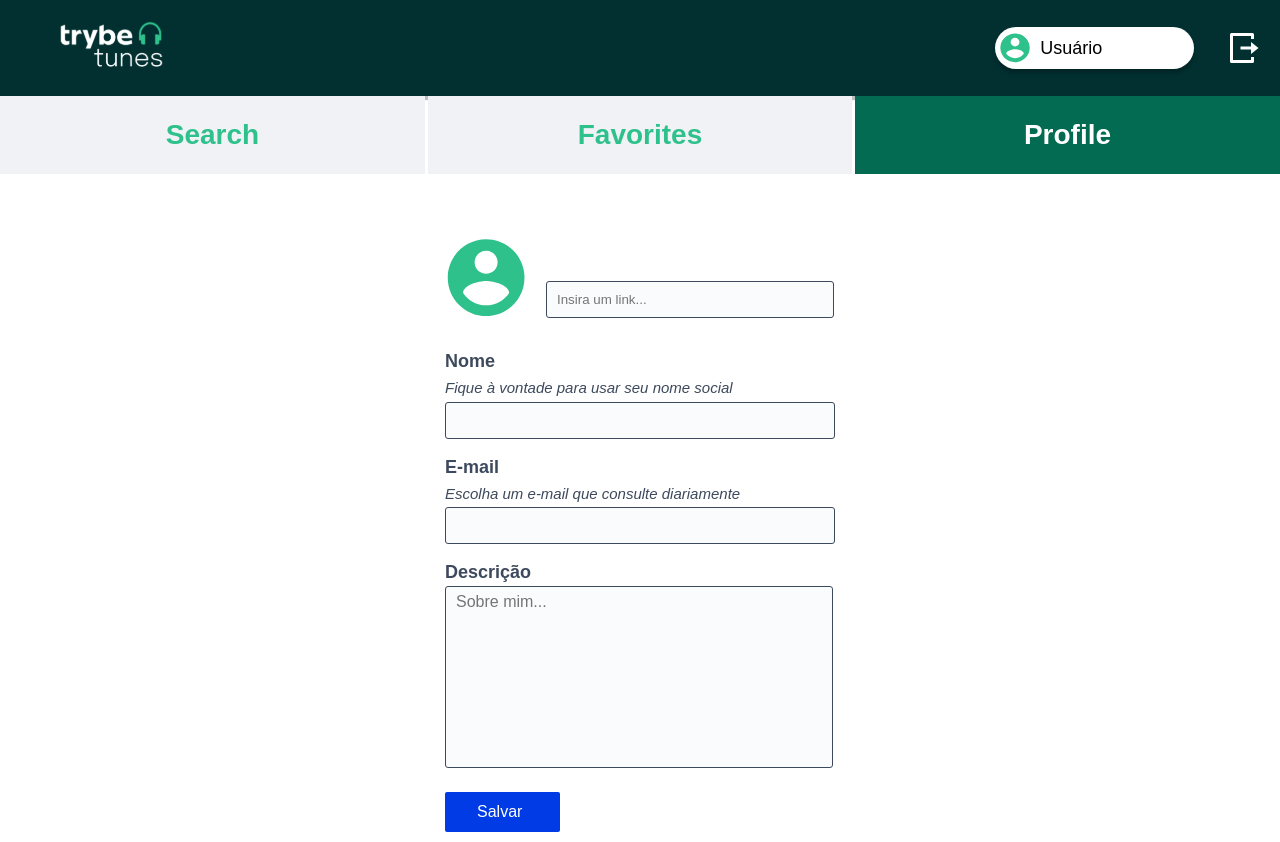
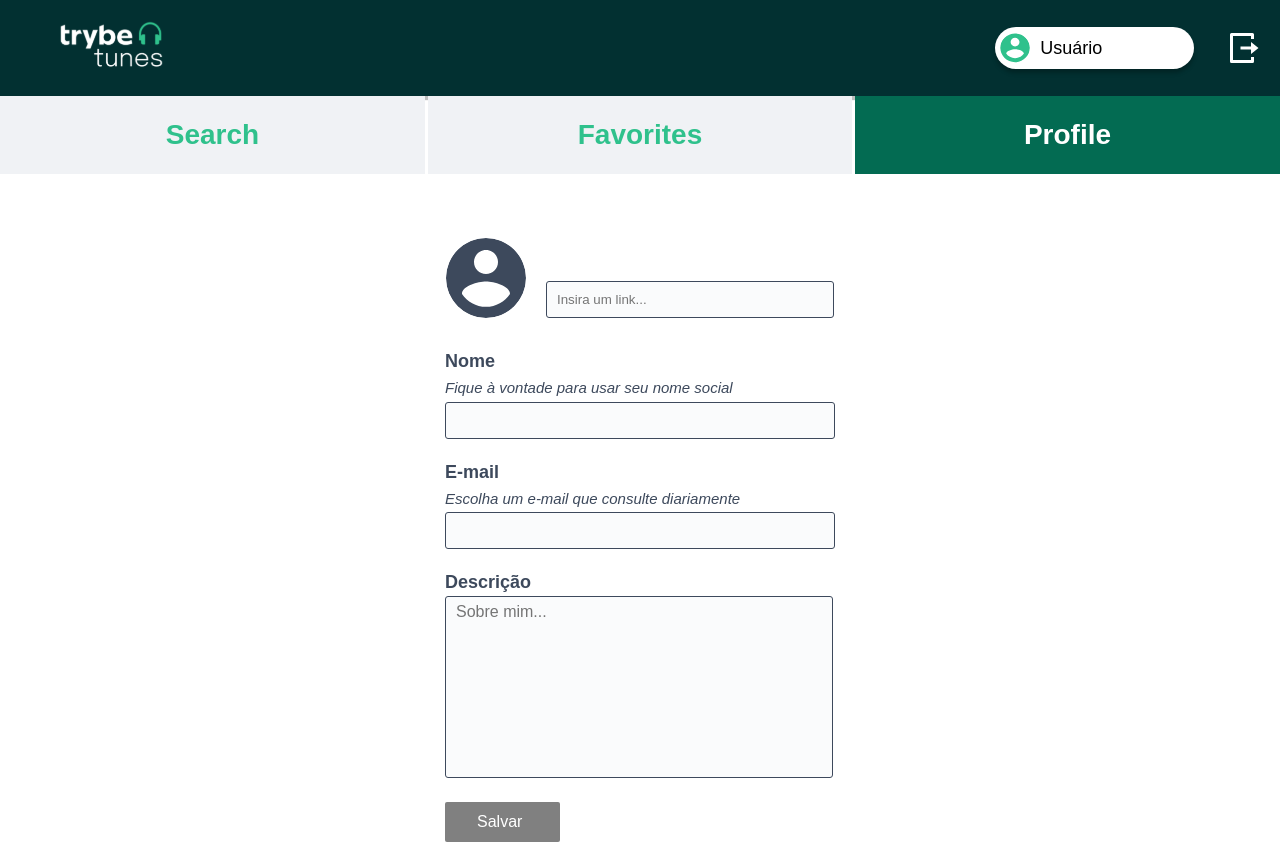
Before and after one commit to edyomarvargas/trybetunes, a React (Create React App) app: page /profile/edit in a window 1280 px wide. Built offline with nearby package versions, Linux system fonts and the light colour scheme.

Commit message:
feat: alteracoes na tela de editar perfil

```diff
--- a/src/pages/ProfileEdit/ProfileEdit.js
+++ b/src/pages/ProfileEdit/ProfileEdit.js
@@ -1,8 +1,8 @@
-import React, { useContext, useState } from 'react';
+import React, { useContext, useEffect, useState } from 'react';
 import { useNavigate } from 'react-router-dom';
 import Header from '../../components/Header/Header';
 import AppContext from '../../context/AppContext';
-import userPhoto from '../../images/user.svg';
+import userPhoto from '../../images/user2.svg';
 import { Div } from './Style';
 
 function ProfileEdit() {
@@ -10,10 +10,15 @@
   const [userInfo, setUserInfo] = useState({
     name: '',
     email: '',
+    image: '',
   });
-  const { user, setUser, setDescription } = useContext(AppContext);
+  const [isEmailValid, setIsEmailValid] = useState(false);
+  const [isDisabled, setIsDisabled] = useState(true);
+  const { user, setUser, setDescription, setCameFromProfileEdit } = useContext(AppContext);
 
-
+  useEffect(() => {
+    setIsEmailValid(false);
+  }, []);
 
   const handleChange = ({ target }) => {
     setUserInfo({
@@ -27,8 +32,22 @@
       ...user,
       name: userInfo.name,
       email: userInfo.email,
+      image: userInfo.image,
     });
+    setCameFromProfileEdit(true);
     navigate('/profile');
+  }
+
+  const handleBlur = () => {
+    const validateEmail = /\S+@\S+\.\S+/;
+    if (validateEmail.test(userInfo.email)) {
+      setIsEmailValid(false);
+      setIsDisabled(false);
+    } else {
+      setIsEmailValid(true);
+      setIsDisabled(true);
+    };
+    console.log('aqui');
   }
 
   return (
@@ -37,8 +56,8 @@
 
       <Div>
         <div>
-          <img src={ userPhoto } alt="usuario" />
-          <input type="text" placeholder="Insira um link..." />
+          <img src={ user.image.length > 0 ? user.image : userPhoto } alt="usuario" />
+          <input type="text" name="image" placeholder="Insira um link..." onChange={ handleChange } />
         </div>
 
         <form onSubmit={ handleSubmit }>
@@ -48,12 +67,13 @@
 
           <h3>E-mail</h3>
           <p>Escolha um e-mail que consulte diariamente</p>
-          <input type="text" name="email" onChange={ handleChange } />
+          <input type="text" name="email" onChange={ handleChange } onBlur={ handleBlur } />
+          {isEmailValid && <p className="email-check">Insira um endereço de e-mail válido...</p>}
 
           <h3>Descrição</h3>
           <textarea rows="6" cols="40" placeholder="Sobre mim..." onChange={ ({ target }) => setDescription(target.value) } />
 
-          <button type="submit">Salvar</button>
+          <button type="submit" disabled={ isDisabled }>Salvar</button>
         </form>
       </Div>
 
--- a/src/pages/ProfileEdit/Style.js
+++ b/src/pages/ProfileEdit/Style.js
@@ -16,6 +16,7 @@
     width: 80px;
     height: 80px;
     margin-right: 20px;
+    border-radius: 40px;
   }
 
   div input {
@@ -63,7 +64,7 @@
     border: 1px solid #3D495C;
     border-radius: 3px;
     text-indent: 10px;
-    margin-bottom: 15px;
+    margin-bottom: 20px;
     font-size: 16px;
   }
 
@@ -84,5 +85,19 @@
     display: flex;
     align-items: center;
     margin-top: 20px;
+
+    :hover {
+      cursor: pointer;
+    }
+
+    :disabled {
+      background-color: grey;
+      cursor: not-allowed;
+    }
+  }
+
+  .email-check {
+    color: red;
+    margin-top: -15px;
   }
 `
```
